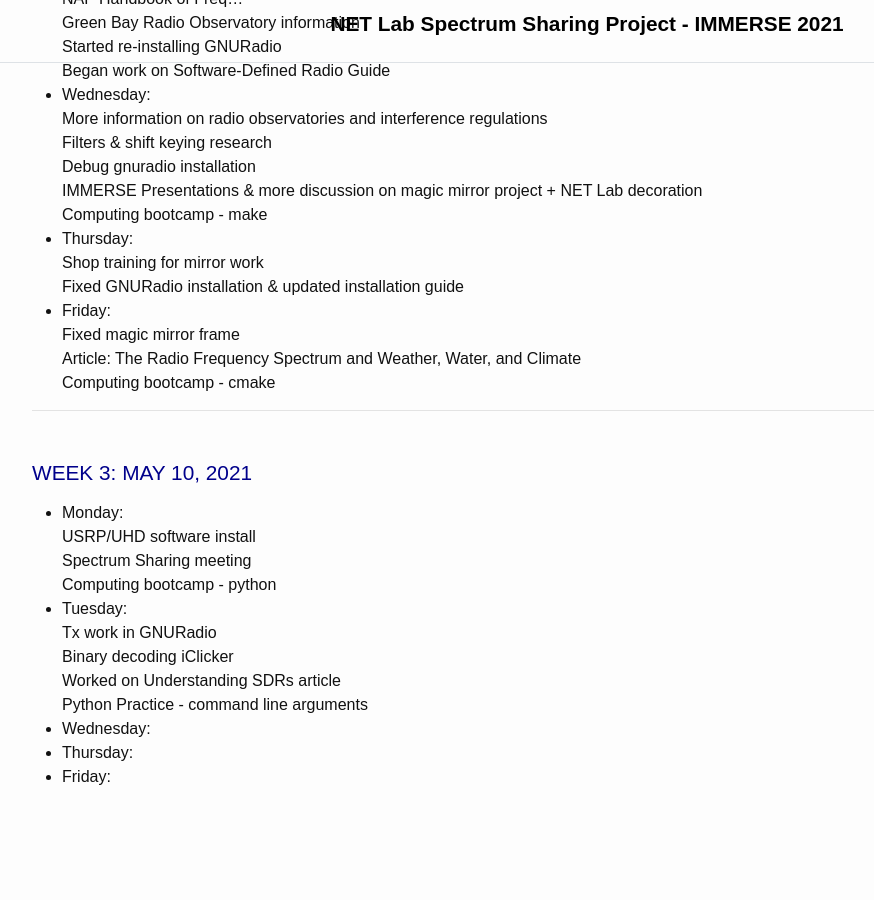
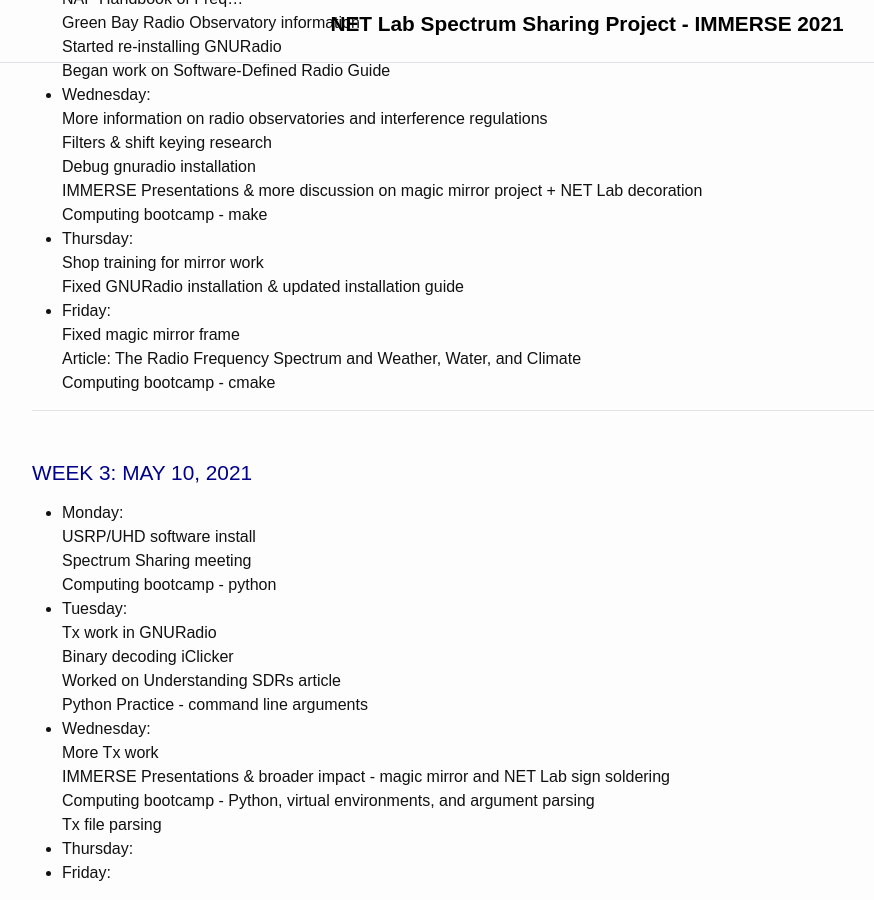
Before and after one commit to squid256/immerse_site, a Jekyll site: the page built from _pages/log.md, in a window 1280 px wide and 900 px high, scrolled down 1108 px. Shown: the whole window, without its empty margins (53-927 px from the left). Built offline with Jekyll 4.4.1, drawn with Linux system fonts in a browser that asks for light colours; before the commit the page ends 1912 px from its top, so only the background shows below that.

Commit message:
Wednesday update

```diff
--- a/_pages/log.md
+++ b/_pages/log.md
@@ -74,5 +74,9 @@ title: IMMERSE Log
     Worked on Understanding SDRs article
     Python Practice - command line arguments
 * **Wednesday**:
+    More Tx work
+    IMMERSE Presentations & broader impact - magic mirror and NET Lab sign soldering
+    Computing bootcamp - Python, virtual environments, and argument parsing
+    Tx file parsing
 * **Thursday**:
 * **Friday**:
```
